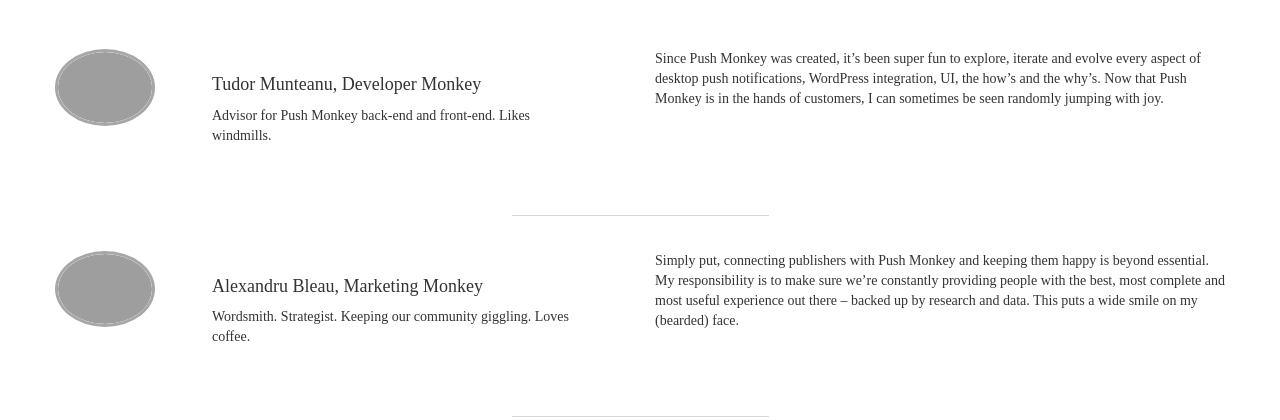
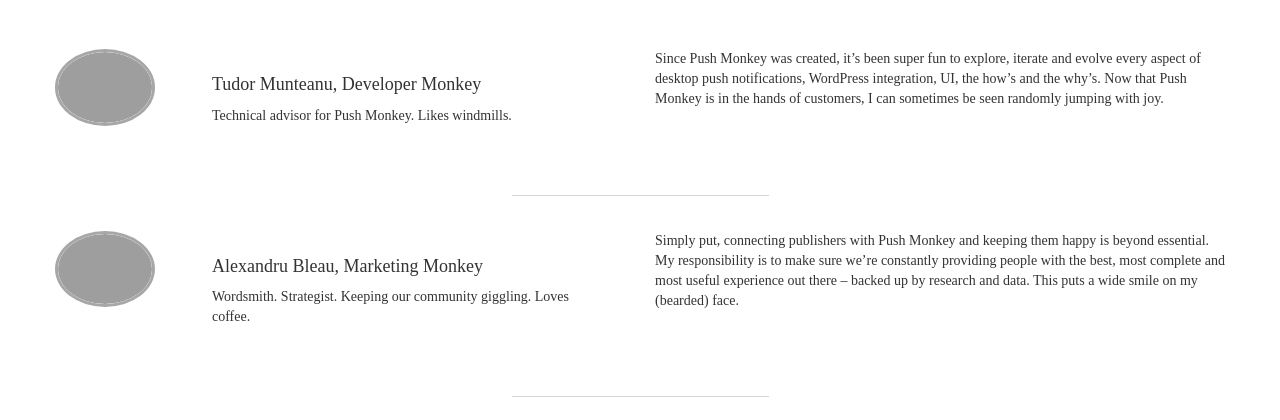
Before and after one commit to judevcoder/push-django-project, a Django app: template home/templates/team.html in a window 1280 px wide. Shown: the part 656-1076 px from the top of the page. Run offline with Django 3.2, Linux system fonts and the light colour scheme; the template is opened without the code that fills it, so the values that code supplies are empty; some libraries are stand-ins or nearby versions; some web fonts are replaced; grey boxes are pictures that could not be loaded.

Commit message:
update my role

```diff
--- a/home/templates/team.html
+++ b/home/templates/team.html
@@ -38,7 +38,7 @@
 <div class="wpb_text_column wpb_content_element  behindteam-text">
 <div class="wpb_wrapper">
 <h3><strong>Tudor Munteanu, Developer Monkey</strong></h3>
-<p>Advisor for Push Monkey back-end and front-end. Likes windmills.</p>
+<p>Technical advisor for Push Monkey. Likes windmills.</p>
 
 </div>
 </div>
```
